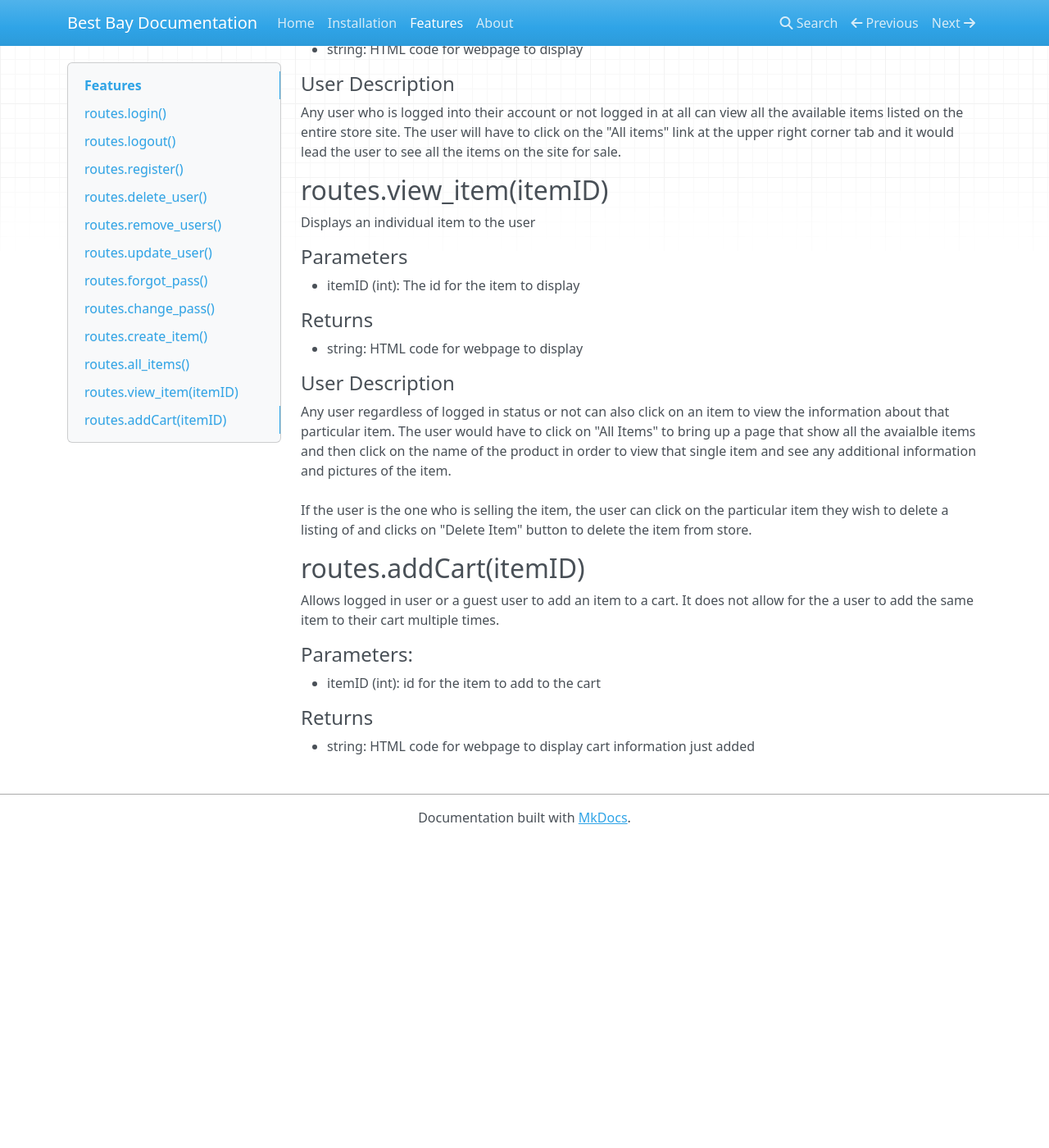
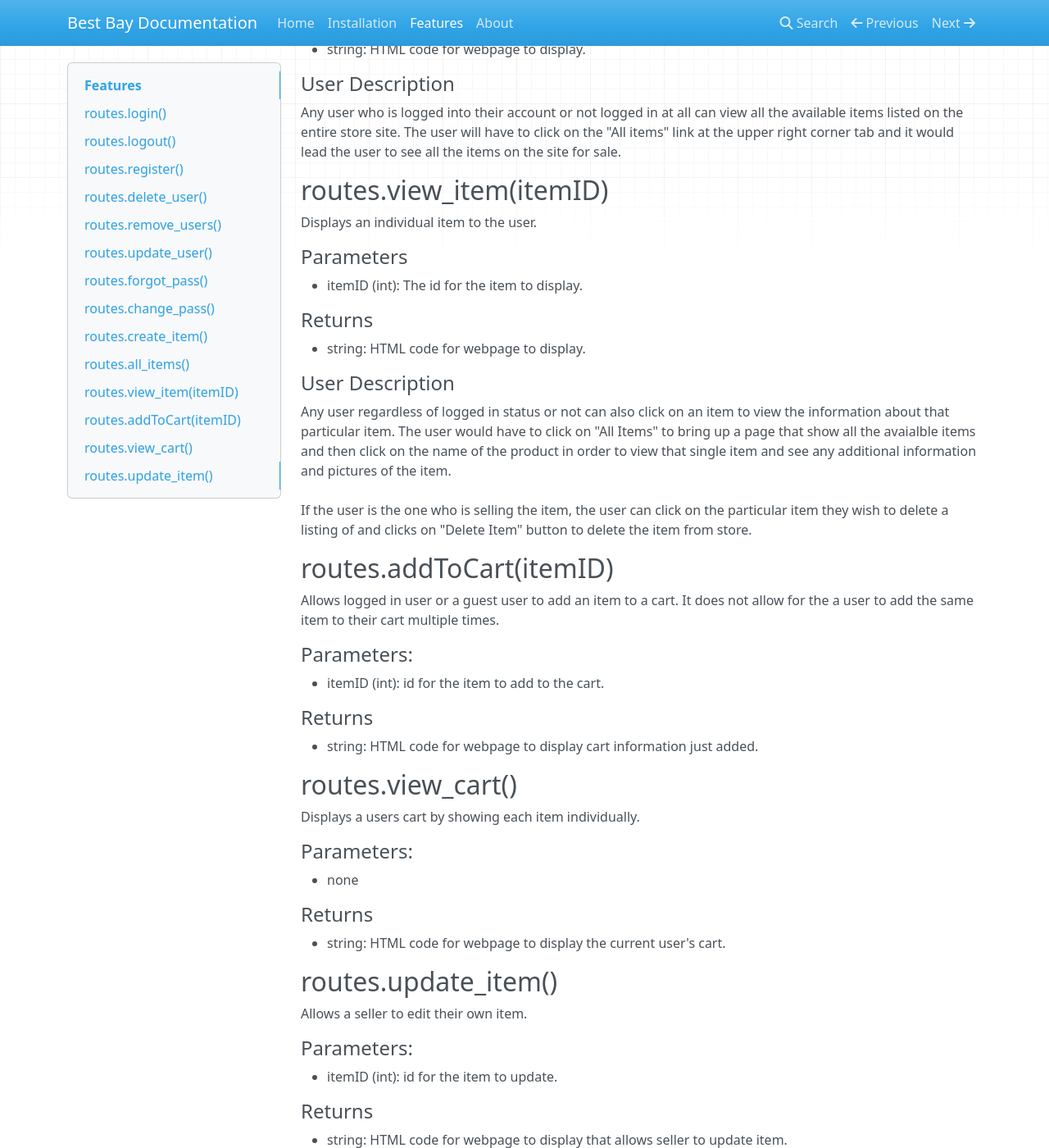
Before and after one commit to MrTwist64/CMPE131-Spring22-Team4, an MkDocs documentation site: the page built from docs/docs/features.md, in a window 1280 px wide and 1400 px high, scrolled down 2803 px. Shown: the whole window at 82% size. Built offline with MkDocs 1.6.1, drawn with Linux system fonts in a browser that asks for light colours; nearby versions of some CDN libraries; before the commit the page ends 3828 px from its top, so only the background shows below that; some of the changed text lies outside the part shown.

Commit message:
Update features.md

```diff
--- a/docs/docs/features.md
+++ b/docs/docs/features.md
@@ -74,7 +74,7 @@ Renders the change password page which allows the user to change their password
 - none
 
 #### Returns
-- string: HTML code for webpage to display
+- string: HTML code for webpage to display.
 
 ## routes.create_item()
 Allows the user to create an item to list on the webstore. Once the item is created, the user is redirected to the item page.
@@ -83,7 +83,7 @@ Allows the user to create an item to list on the webstore. Once the item is crea
 - none
 
 #### Returns
-- string: HTML code for webpage to display
+- string: HTML code for webpage to display.
 
 #### User Description
 A user who is logged into their account has the option to list an item they want to sell to our store site. The user clicks on the "Create New Item" link in the upper right hand corner tab of the site. The seller would have to include the following required information: the name of the item, description, price, the number of quantity of a particular item, choose item condition from a dropdown menu, and basic category the item belongs in. Once the user has included the required information, the item will be available for sale and can be viewed in the "All Items" tab.
@@ -95,29 +95,47 @@ Displays all available items to the user, or only those of a specific category i
 - none
 
 #### Returns
-- string: HTML code for webpage to display
+- string: HTML code for webpage to display.
 
 #### User Description
 Any user who is logged into their account or not logged in at all can view all the available items listed on the entire store site. The user will have to click on the "All items" link at the upper right corner tab and it would lead the user to see all the items on the site for sale.
 
 ## routes.view_item(itemID)
-Displays an individual item to the user
+Displays an individual item to the user.
 
 #### Parameters
-- itemID (int): The id for the item to display
+- itemID (int): The id for the item to display.
 
 #### Returns
-- string: HTML code for webpage to display
+- string: HTML code for webpage to display.
 
 #### User Description
 Any user regardless of logged in status or not can also click on an item to view the information about that particular item. The user would have to click on "All Items" to bring up a page that show all the avaialble items and then click on the name of the product in order to view that single item and see any additional information and pictures of the item. <br/><br/>
 If the user is the one who is selling the item, the user can click on the particular item they wish to delete a listing of and clicks on "Delete Item" button to delete the item from store.
 
-## routes.addCart(itemID)
+## routes.addToCart(itemID)
 Allows logged in user or a guest user to add an item to a cart. It does not allow for the a user to add the same item to their cart multiple times.
 
 #### Parameters:
-- itemID (int): id for the item to add to the cart
+- itemID (int): id for the item to add to the cart.
 
 #### Returns
-- string: HTML code for webpage to display cart information just added
+- string: HTML code for webpage to display cart information just added.
+
+## routes.view_cart()
+Displays a users cart by showing each item individually.
+
+#### Parameters:
+- none
+
+#### Returns
+- string: HTML code for webpage to display the current user's cart.
+
+## routes.update_item()
+Allows a seller to edit their own item.
+
+#### Parameters:
+- itemID (int): id for the item to update.
+
+#### Returns
+- string: HTML code for webpage to display that allows seller to update item.
```
